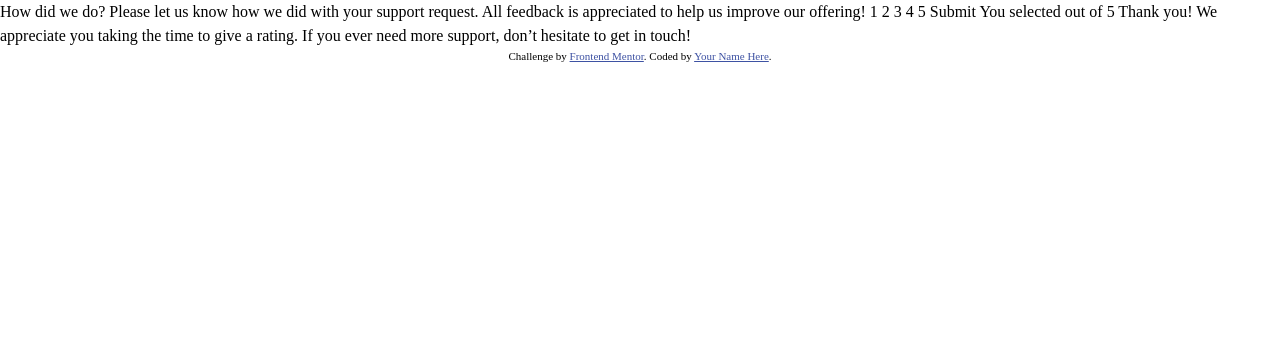
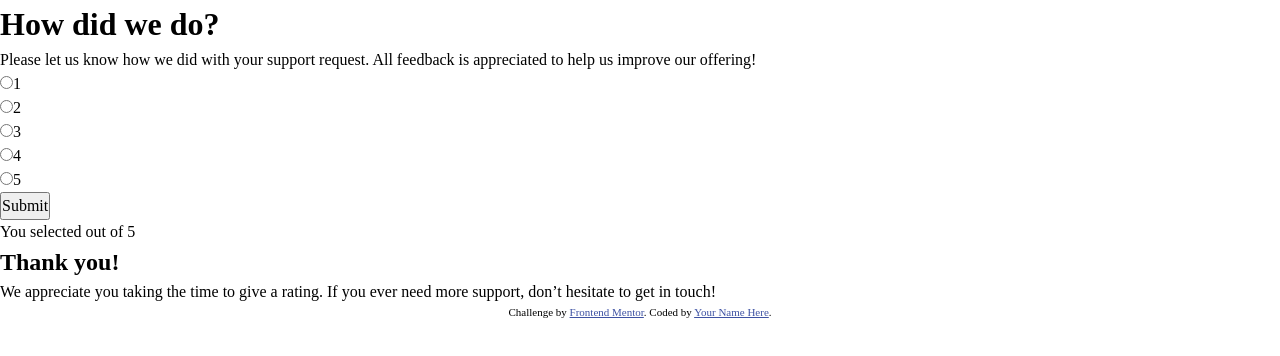
Before and after one commit to Saadaan-Hassan/Interactive-Rating-Card, a plain HTML site: page index.html in a window 1280 px wide. Drawn offline with Linux system fonts and the light colour scheme.

Commit message:
Write the html

```diff
--- a/index.html
+++ b/index.html
@@ -14,28 +14,51 @@
 
   <!-- Rating state start -->
 
-  How did we do?
+  <main>
+    <div id="rating-state">
+    <div>
+      <h1>How did we do?</h1>
 
-  Please let us know how we did with your support request. All feedback is appreciated
-  to help us improve our offering!
+      <p>Please let us know how we did with your support request. All feedback is appreciated
+      to help us improve our offering!</p>
 
-  1 2 3 4 5
+    </div>
 
-  Submit
+    <form action="#">
+      <div class="options-container">
+        <div class="options">
+          <input type="radio" name="select" value="1"><span>1</span>
+        </div>
+        <div class="options">
+          <input type="radio" name="select" value="2"><span>2</span>
+        </div>
+        <div class="options">
+          <input type="radio" name="select" value="3"><span>3</span>
+        </div>
+        <div class="options">
+          <input type="radio" name="select" value="4"><span>4</span>
+        </div>
+        <div class="options">
+          <input type="radio" name="select" value="5"><span>5</span>
+        </div>
+      </div>
 
+      <button type="submit">Submit</button>
+    </form>
+    </div>
   <!-- Rating state end -->
 
   <!-- Thank you state start -->
+    <div id="thankyou-state">
+  <p>You selected <span class="rating"></span> out of 5</p>
 
-  You selected <!-- Add rating here --> out of 5
+  <h2>Thank you!</h2>
 
-  Thank you!
-
-  We appreciate you taking the time to give a rating. If you ever need more support,
-  don’t hesitate to get in touch!
-
+  <p>We appreciate you taking the time to give a rating. If you ever need more support,
+  don’t hesitate to get in touch!</p>
+</div>
   <!-- Thank you state end -->
-
+</main>
 
   <footer>
   <div class="attribution">
```
